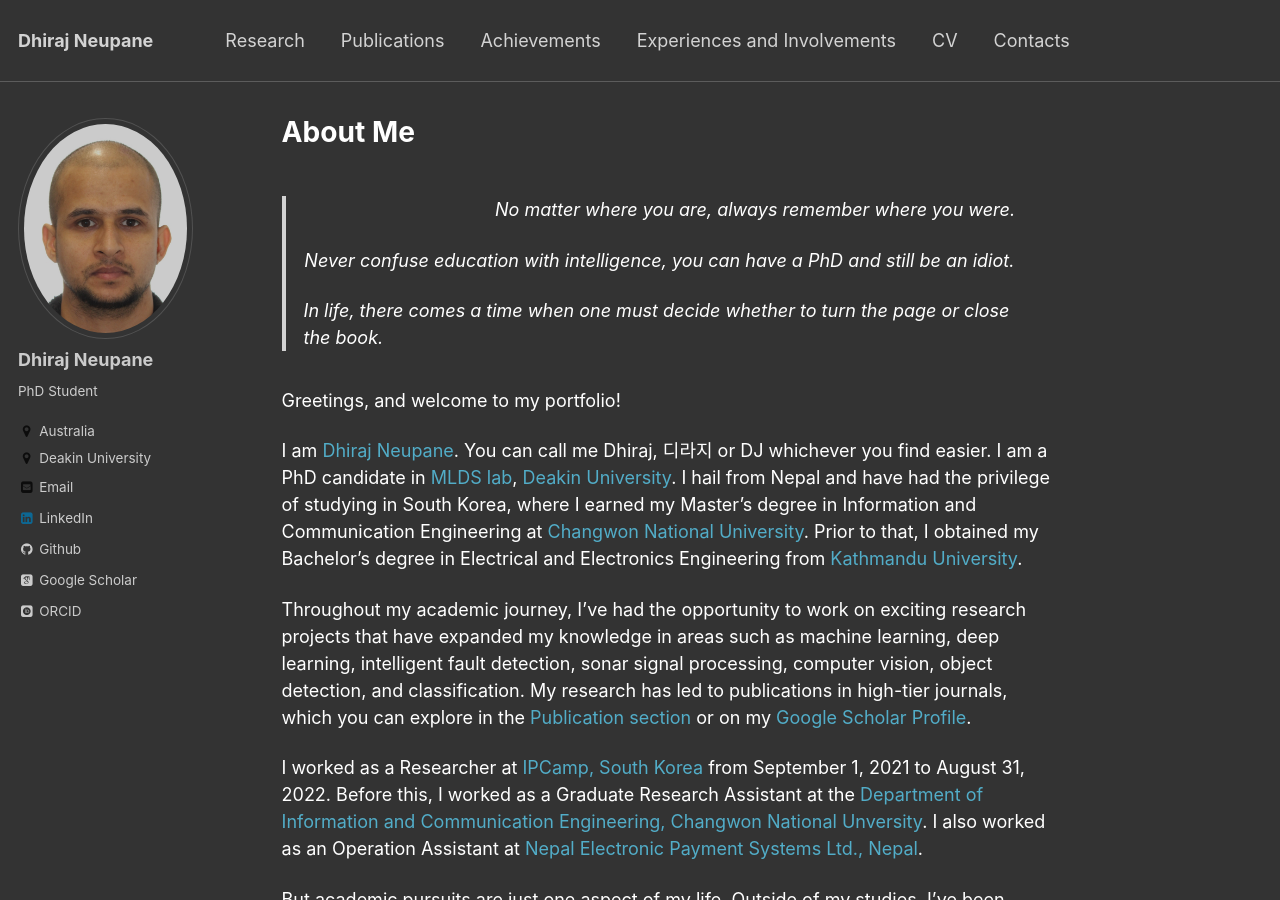
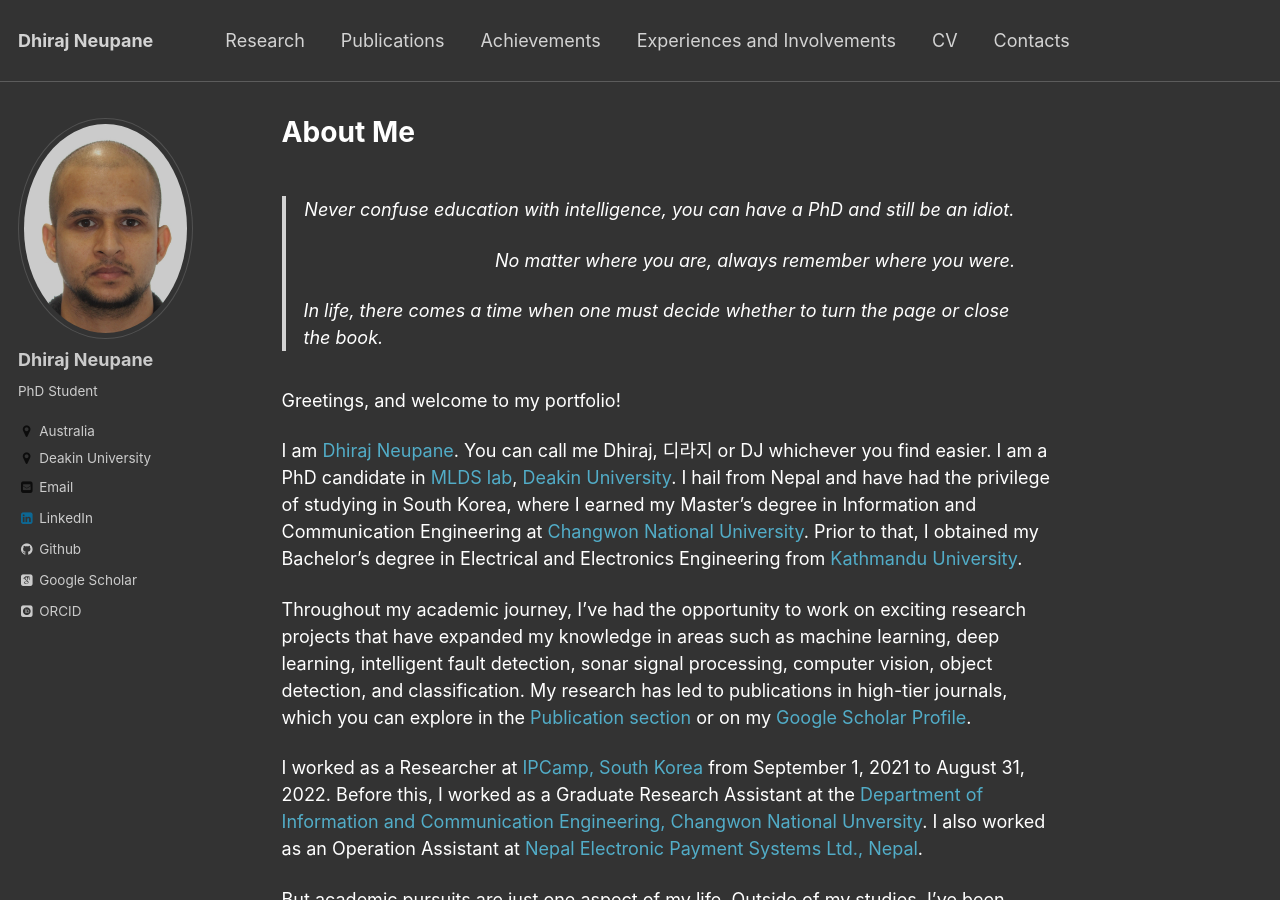
Before and after one commit to dhirajneupane/academicPortfolio, a Jekyll site: the page built from _pages/about.md, in a window 1280 px wide and 900 px high. Built offline with Jekyll 4.4.1, drawn with Linux system fonts in a browser that asks for light colours; some web fonts are replaced.

Commit message:
Update about.md

```diff
--- a/_pages/about.md
+++ b/_pages/about.md
@@ -7,9 +7,8 @@ redirect_from:
   - /about/
   - /about.html
 ---
-
+> <p style='text-align: center;'>  Never confuse education with intelligence, you can have a PhD and still be an idiot.
 > <p style='text-align: right;'> No matter where you are, always remember where you were. </p>
-> <p style='text-align: center;'>  Never confuse education with intelligence, you can have a PhD and still be an idiot.
 > <p style='text-align: left;'> In life, there comes a time when one must decide whether to turn the page or close the book. </p>
 
 Greetings, and welcome to my portfolio!
```
